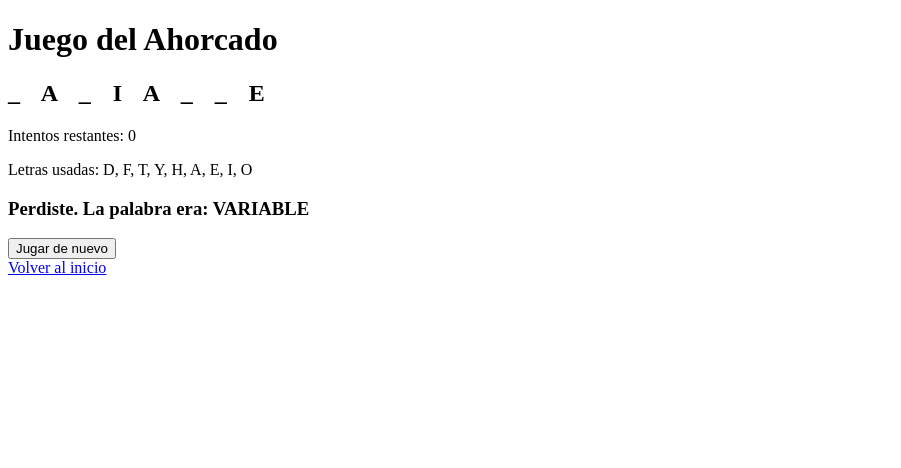
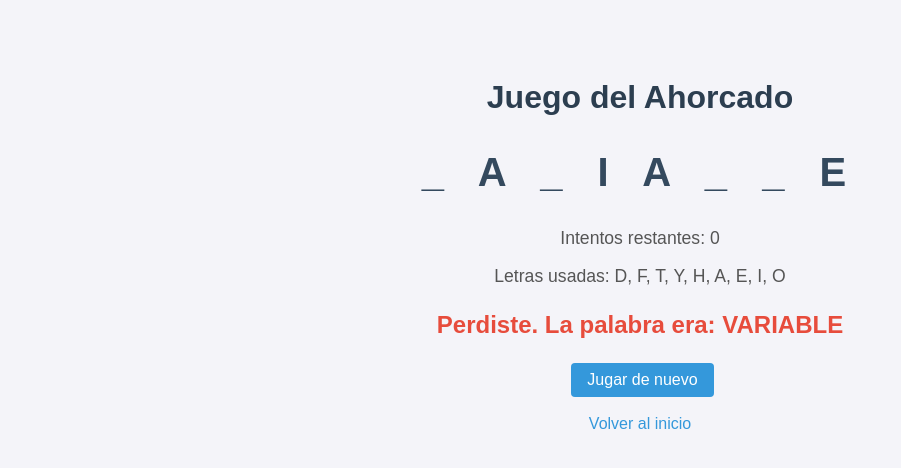
Before and after one commit to cvanessa-dev/hangman-django-docker, a Django app: page /jugar/1/ in a window 1280 px wide. Shown: the top 468 px of the page, without its empty margins (0-901 px from the left). Run offline with Django 5.2, Linux system fonts and the light colour scheme; data comes from the database, SQL or seed files in the repository; both versions use the stored data as it was after the commit.

Commit message:
Estilos CSS agregados a las plantillas

```diff
--- /dev/null
+++ b/hangman/static/hangman/estilo.css
@@ -0,0 +1,54 @@
+body {
+    font-family: Arial, sans-serif;
+    background-color: #f4f4f9;
+    text-align: center;
+    padding-top: 50px;
+}
+
+h1 {
+    color: #2c3e50;
+}
+
+h2 {
+    font-size: 2.5rem;
+    letter-spacing: 12px;
+    color: #34495e;
+}
+
+p {
+    font-size: 1.1rem;
+    color: #555;
+}
+
+input[type="text"] {
+    padding: 8px;
+    font-size: 1rem;
+    text-transform: uppercase;
+    width: 50px;
+    text-align: center;
+}
+
+button {
+    padding: 8px 16px;
+    font-size: 1rem;
+    background-color: #3498db;
+    color: white;
+    border: none;
+    border-radius: 4px;
+    cursor: pointer;
+    margin-left: 5px;
+}
+
+button:hover {
+    background-color: #2980b9;
+}
+
+a {
+    color: #3498db;
+    text-decoration: none;
+}
+
+h3 {
+    font-size: 1.5rem;
+    color: #27ae60;
+}
--- a/hangman/templates/hangman/inicio.html
+++ b/hangman/templates/hangman/inicio.html
@@ -1,8 +1,10 @@
+{% load static %}
 <!DOCTYPE html>
 <html lang="es">
 <head>
     <meta charset="UTF-8">
     <title>Juego del Ahorcado</title>
+    <link rel="stylesheet" href="{% static 'hangman/estilo.css' %}">
 </head>
 <body>
     <h1>Bienvenido al Juego del Ahorcado</h1>
--- a/hangman/templates/hangman/jugar.html
+++ b/hangman/templates/hangman/jugar.html
@@ -1,13 +1,15 @@
+{% load static %}
 <!DOCTYPE html>
 <html lang="es">
 <head>
     <meta charset="UTF-8">
     <title>Jugando - Ahorcado</title>
+    <link rel="stylesheet" href="{% static 'hangman/estilo.css' %}">
 </head>
 <body>
     <h1>Juego del Ahorcado</h1>
 
-    <h2 style="letter-spacing: 8px;">{{ palabra_mostrada }}</h2>
+    <h2>{{ palabra_mostrada }}</h2>
 
     <p>Intentos restantes: {{ partida.intentos_restantes }}</p>
     <p>Letras usadas: {{ letras_usadas|join:", " }}</p>
@@ -16,7 +18,7 @@
         {% if partida.ganada %}
             <h3>¡Ganaste! La palabra era: {{ partida.palabra }}</h3>
         {% else %}
-            <h3>Perdiste. La palabra era: {{ partida.palabra }}</h3>
+            <h3 style="color:#e74c3c;">Perdiste. La palabra era: {{ partida.palabra }}</h3>
         {% endif %}
         <a href="{% url 'nueva_partida' %}"><button>Jugar de nuevo</button></a>
     {% else %}
@@ -27,7 +29,7 @@
         </form>
     {% endif %}
 
-    <br>
+    <br><br>
     <a href="{% url 'inicio' %}">Volver al inicio</a>
 </body>
 </html>
```
Also changed, not shown: db.sqlite3.
